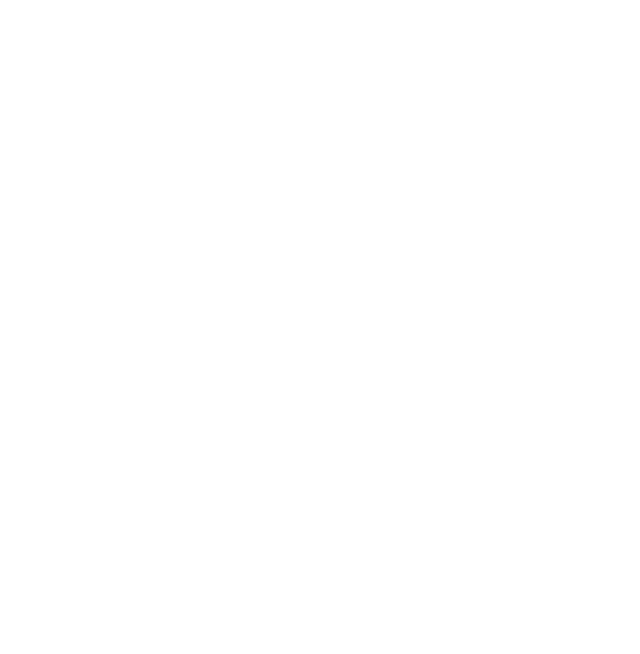
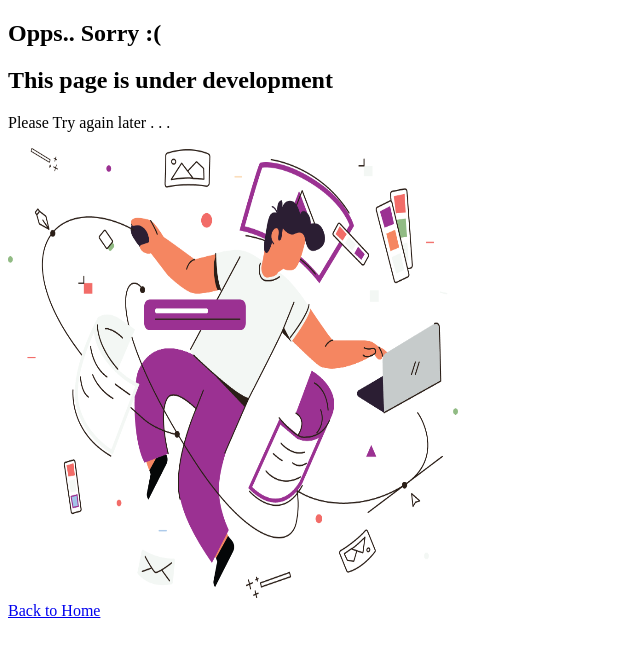
Before and after one commit to Uvacoder/port-ekorahy, a Next.js app: page /blog in a window 1280 px wide. Shown: the top 654 px of the page, without its empty margins (0-640 px from the left). Built offline with nearby package versions, Linux system fonts and the light colour scheme.

Commit message:
update content description for youtube and blog page that under development

```diff
--- a/components/About.js
+++ b/components/About.js
@@ -21,7 +21,7 @@ function About() {
         <div className="w-full mt-2 lg:w-1/2">
           <Education />
         </div>
-        <div className="w-full mt-2 lg:w-1/2">
+        <div className="w-full mt-4 lg:w-1/2">
           <Experiences />
         </div>
       </div>
--- a/pages/blog.js
+++ b/pages/blog.js
@@ -1,10 +1,31 @@
+import Head from 'next/head';
+import Image from 'next/image';
+import Link from 'next/link';
 import React from 'react';
 
 function blog() {
   return (
-    <div>
-
-    </div>
+    <>
+    <Head>
+      <title>Ekorahy | Blog</title>
+      <meta
+          name="description"
+          content="Ekorahy Blog is a technology blog that provides updated content about technological developments"
+        />
+        <link rel="shortcut icon" href="/favicon.png" />
+    </Head>
+    <main className="py-20">
+    <div className="w-full h-full p-8 text-center">
+      <h2 className="font-Kanit font-bold text-primary text-lg">Opps.. Sorry :(</h2>
+      <h2 className="font-Kanit font-semibold text-lg text-primary">This page is under development</h2>
+      <p className="my-2 font-Quicksand font-thin text-sm text-secondary">Please Try again later . . .</p>
+        <div className="inline-block my-4 lg:mx-auto">
+            <Image src="/illustration_of_development.png" height={450} width={450} className="rounded" alt="Profile Image" />
+          </div>
+          <Link href="/"><a className="bg-primary text-white font-Quicksand text-sm py-2 px-4 rounded">Back to Home</a></Link>
+        </div>
+    </main>
+    </>
   );
 }
 
```
Also changed, not shown: pages/youtube.js (+24 -3 lines), public/illustration_of_development.png (added).
